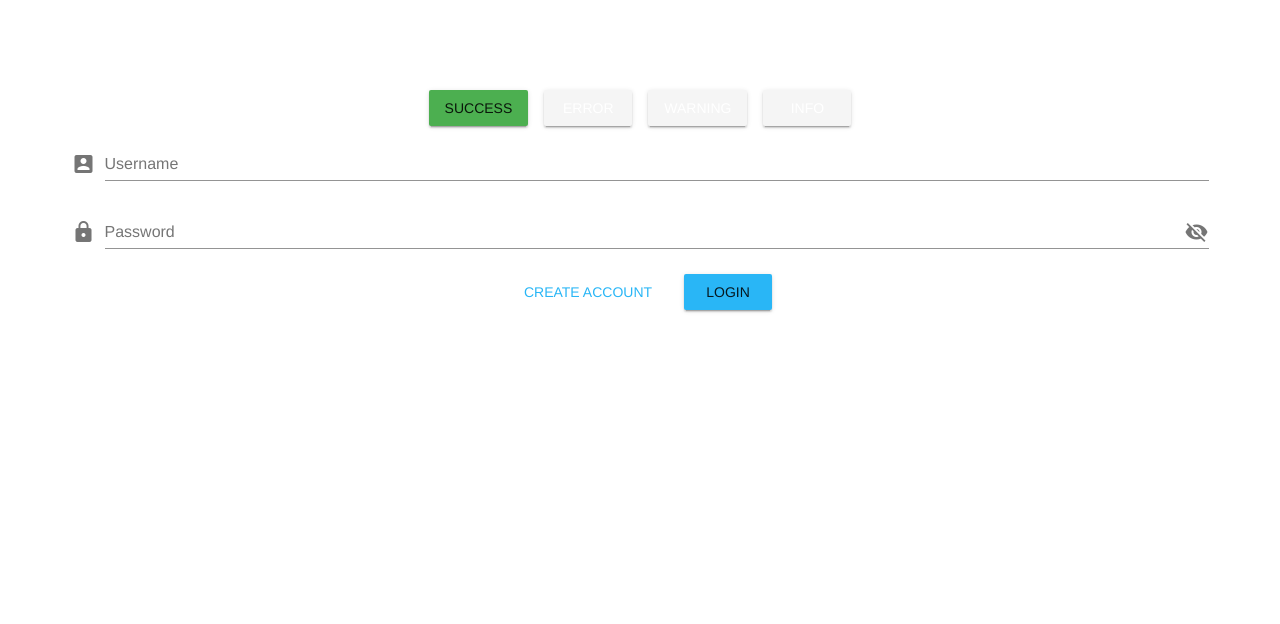
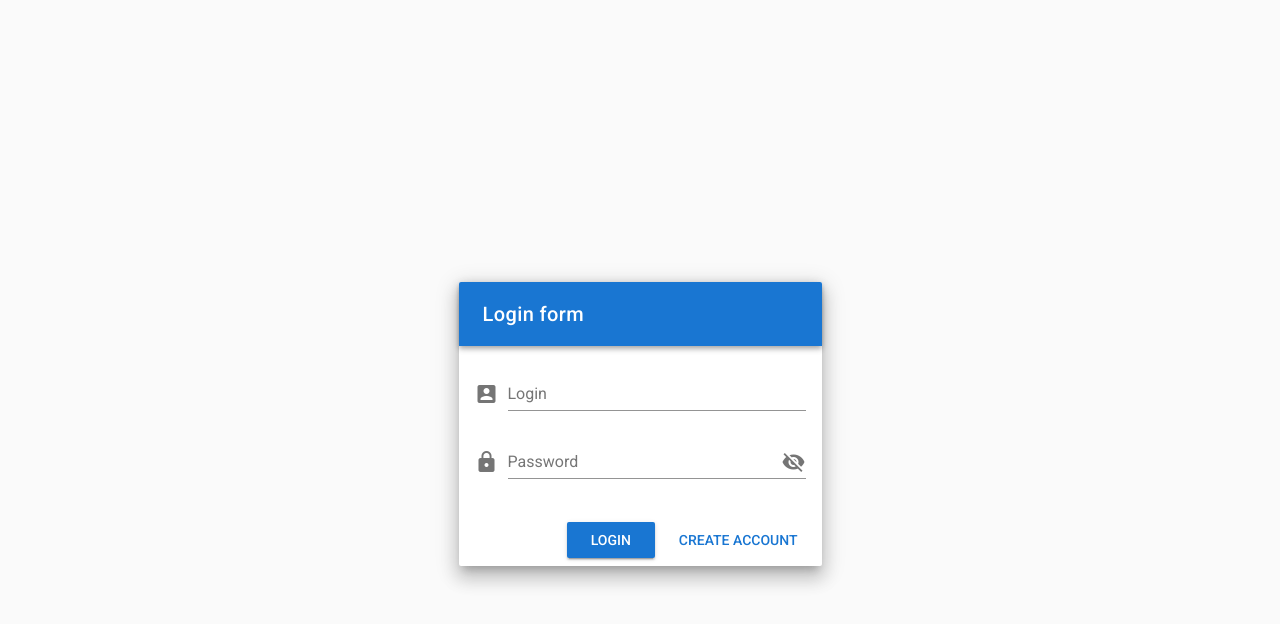
Before and after one commit to SairajAnvekar/attendance_management_app, a Vue app: page /#/login in a window 1280 px wide. Shown: the top 624 px of the page. Built offline with nearby package versions, Linux system fonts and the light colour scheme; what vue-cookie would draw is missing.

Commit message:
Modifications: integrated new ui for login,signup screen , added new layout for home screen and integrated listing for user attendance

```diff
--- a/config/index.js
+++ b/config/index.js
@@ -23,7 +23,7 @@ module.exports = {
     // Use Eslint Loader?
     // If true, your code will be linted during bundling and
     // linting errors and warnings will be shown in the console.
-    useEslint: true,
+    useEslint: false,
     // If true, eslint errors and warnings will also be shown in the error overlay
     // in the browser.
     showEslintErrorsInOverlay: false,
--- a/src/App.vue
+++ b/src/App.vue
@@ -1,8 +1,10 @@
 <template>
   <div id="app">
+    <v-app>
     <v-container>
      <router-view/>
     </v-container>
+  </v-app>
   </div>
 </template>
 
@@ -13,14 +15,7 @@ export default {
 </script>
 
 <style>
-#app {
-  font-family: 'Avenir', Helvetica, Arial, sans-serif;
-  -webkit-font-smoothing: antialiased;
-  -moz-osx-font-smoothing: grayscale;
-  text-align: center;
-  color: #2c3e50;
-  margin-top: 60px;
-}
+
 </style>
 <style lang="scss">
   @import "./assets/styles";
--- /dev/null
+++ b/src/components/Footer.vue
@@ -0,0 +1,25 @@
+<template>
+    <v-footer color="indigo" app>
+        <span class="white--text">&copy; 2017</span>
+    </v-footer>
+</template>
+      <script>
+      import Authentication from '@/components/pages/Authentication'
+      export default {
+        data () {
+          return {
+            search: '',
+            status: '',
+          }
+        },
+        methods: {
+          submitSignout () {
+            Authentication.signout(this, '/login')
+          }
+        }
+      }
+      </script>
+
+      <style lang="scss">
+        @import "./../assets/styles";
+      </style>
--- a/src/components/Header.vue
+++ b/src/components/Header.vue
@@ -1,12 +1,44 @@
+
 <template>
   <header class="l-header-container">
-    <v-layout row wrap>
-      <v-flex xs12 offset-md1 md1>
-        <v-btn block color="red lighten-1 white--text" @click.native="submitSignout()">Sign out</v-btn>
-      </v-flex>
-    </v-layout>
+      <v-navigation-drawer fixed v-model="drawer" app>
+      <v-list dense>
+        <v-list-tile @click="">
+          <v-list-tile-action>
+            <v-icon>home</v-icon>
+          </v-list-tile-action>
+          <v-list-tile-content>
+            <router-link to="/">
+              <v-list-tile-title>Home</v-list-tile-title>
+            </router-link>
+          </v-list-tile-content>
+        </v-list-tile>
+        <v-list-tile @click="">
+          <v-list-tile-action>
+            <v-icon>contact_mail</v-icon>
+          </v-list-tile-action>
+          <v-list-tile-content>
+              <router-link to="/summary">
+                <v-list-tile-title>Summary</v-list-tile-title>
+             </router-link>
+          </v-list-tile-content>
+        </v-list-tile>
+      </v-list>
+    </v-navigation-drawer>
+    <v-toolbar color="indigo" dark fixed app>
+        <v-toolbar-side-icon @click.stop="drawer = !drawer"></v-toolbar-side-icon>
+        <v-toolbar-title>Application</v-toolbar-title>
+        <v-flex xs2 offset-md7 md2>
+          <v-btn  color="blue" @click.native="submitSignout()">Sign out</v-btn>
+        </v-flex>
+      </v-toolbar>
   </header>
 </template>
+<!--v-layout row wrap>
+    <v-flex xs12 offset-md1 md1>
+      <v-btn block color="red lighten-1 white--text" @click.native="submitSignout()">Sign out</v-btn>
+    </v-flex>
+  </v-layout -->
 
 <script>
 import Authentication from '@/components/pages/Authentication'
--- a/src/components/Pages/Authentication/Authentication.vue
+++ b/src/components/Pages/Authentication/Authentication.vue
@@ -1,12 +1,86 @@
 <template>
-  <div class="l-auth-container">
+    <div id="app">
+        <v-app id="inspire">
+          <v-content>
+            <v-container fluid fill-height>
+              <v-layout align-center justify-center>
+                <v-flex xs12 sm8 md4>
+                  <v-card class="elevation-12" v-if="signUpVisible == false">
+                    <v-toolbar dark color="primary">
+                      <v-toolbar-title>Login form</v-toolbar-title>
+                      <v-spacer></v-spacer>
+                    </v-toolbar>
+                    <v-card-text>
+                      <v-form v-model="validLogin">
+                        <v-text-field
+                        v-model="credentials.username"
+                        prepend-icon="account_box"
+                        :rules="rules"
+                        required
+                        required name="login" label="Login" type="text"></v-text-field>
+                        <v-text-field prepend-icon="lock"
+                         v-model="credentials.password"
+                        :rules="rules"
+                        :append-icon="loginPasswordVisible ? 'visibility' : 'visibility_off'"
+                        :append-icon-cb="() => (loginPasswordVisible = !loginPasswordVisible)"
+                        :type="loginPasswordVisible ? 'text' : 'password'"
+                        required
+                         name="password" label="Password" id="password" type="password"></v-text-field>
+                      </v-form>
+                    </v-card-text>
+                    <v-card-actions>
+                      <v-spacer></v-spacer>
+                      <v-btn color="primary" @click.native="submitAuthentication()">Login</v-btn>
+                      <v-btn flat color="primary" @click.native="signUpVisible=true">Create account</v-btn>
+                    </v-card-actions>
+                  </v-card>
 
-      <div>
-    <v-btn color="green">Success</v-btn>
-    <v-btn color="error">Error</v-btn>
-    <v-btn color="warning">Warning</v-btn>
-    <v-btn color="info">Info</v-btn>
-  </div>
+                    <v-card class="elevation-12" v-if="signUpVisible">
+                      <v-toolbar dark color="primary">
+                        <v-toolbar-title>Sign Up form</v-toolbar-title>
+                        <v-spacer></v-spacer>
+                      </v-toolbar>
+                      <v-card-text>
+                        <v-form v-model="validSignUp">
+                          <v-text-field label="Username"
+                          v-model="newUser.username"
+                          prepend-icon="account_box"
+                          :rules="rules"
+                          required>
+                          </v-text-field>
+
+                          <v-text-field label="Employe ID"
+                          v-model="newUser.emp_id"
+                          prepend-icon="account_box"
+                          :rules="rules"
+                          required>
+                          </v-text-field>
+
+                          <v-text-field label="Password"
+                          v-model="newUser.password"
+                          prepend-icon="lock"
+                          :rules="rules"
+                          :append-icon="signUpPasswordVisible ? 'visibility' : 'visibility_off'"
+                          :append-icon-cb="() => (signUpPasswordVisible = !signUpPasswordVisible)"
+                          :type="signUpPasswordVisible ? 'text' : 'password'"
+                          required>
+                          </v-text-field>
+                        </v-form>
+                      </v-card-text>
+                      <v-card-actions>
+                          <v-spacer></v-spacer>
+                          <v-btn color="primary" @click.native="signUpVisible=false">Login</v-btn>
+                          <v-btn block color="primary" @click.native="submitSignUp()">Sign Up</v-btn>
+                        </v-card-actions>
+                    </v-card>
+                </v-flex>
+              </v-layout>
+            </v-container>
+          </v-content>
+        </v-app>
+      </div>
+
+  <!--div class="l-auth-container">
     <div class="l-auth">
       <v-form v-model="validLogin">
         <v-text-field label="Username"
@@ -71,7 +145,7 @@
                 v-model="snackbar">
       {{ message }}
     </v-snackbar>
-  </div>
+  </div !-->
 </template>
 <script>
 import Authentication from '@/components/pages/Authentication'
@@ -94,8 +168,12 @@ export default {
         password: '',
         emp_id: ''
       },
-      message: ''
+      message: '',
+      drawer: null
     }
+  },
+  props: {
+        source: String
   },
   methods: {
     submitAuthentication () {
--- a/src/components/Pages/Home.vue
+++ b/src/components/Pages/Home.vue
@@ -1,15 +1,17 @@
 <template>
+  <v-content>
+    <v-container fluid fill-height>
+   <v-layout>
+      <app-header></app-header>
   <div>
-    <app-header></app-header>
-    <h3>Hi! this is our App's Home</h3>
-    <ul>
-      <li v-if="attendances != null" v-for="attendance in attendances">
-        {{ attendance.emp_id }}
-      </li>
+    <h3>Welcome to Attendance Management</h3>
     </ul>
-
     <v-btn  v-on:click="markAttendance" color="green lighten-1 white--text" :disabled="validated == 1" >Mark Attendance</v-btn>
   </div>
+  <app-footer></app-footer>
+</v-layout>
+</v-container>
+</v-content>
 </template>
 <script>
 import Axios from 'axios'
@@ -20,6 +22,7 @@ export default {
   data () {
     return {
       validated : 0,
+      loginPage : false,
       attendances: []
     }
   },
--- /dev/null
+++ b/src/components/Pages/Summary.vue
@@ -0,0 +1,91 @@
+<template>
+        <v-content>
+            <v-container fluid fill-height>
+                <v-layout>
+                        <app-header></app-header>
+                    <div>
+                        <h3>Your Attendance Summary</h3>
+                        <v-data-table
+                        :headers="headers"
+                        :items="attendanceList"
+                        :pagination.sync="pagination"
+                        item-key="name"
+                        class="elevation-1">
+                        <template slot="items" slot-scope="props">
+                        <td>{{ props.item.emp_id }}</td>
+                        <td class="text-xs-right">{{ props.item.date }}</td>
+                        <td class="text-xs-right">{{ props.item.in_time }}</td>
+                        <td class="text-xs-right">{{ props.item.out_time }}</td>
+                        </template>
+                        </v-data-table>
+                    </div>
+                    <app-footer></app-footer>
+                </v-layout>
+            </v-container>
+        </v-content>
+</template>
+<script>
+    import Axios from 'axios'
+    import moment from 'moment'
+    import Authentication from '@/components/pages/Authentication'
+    const apiURL = 'http://localhost:3001'// 'https://focus-budget-manager-api.herokuapp.com'
+    export default {
+        data () {
+        return {
+            validated : 0,
+            attendanceList: [],
+            loginPage : false,
+            attendances : [],
+            pagination: {
+                sortBy: 'date'
+            },
+            headers: [
+                {
+                    text: 'EmpId',
+                    align: 'left',
+                    sortable: false,
+                    value: 'name'
+                },
+                { text: 'Date', value: 'Date' },
+                { text: 'In Time', value: 'inTime' },
+                { text: 'Out Time', value: 'outTIme' }
+                ]
+        }
+        },
+        mounted () {
+        this.getAllAttendance()
+        },
+        methods: {
+        getAllUsers (context) {
+            Axios.get(`${apiURL}/api/v1/attendance`, {
+            headers: {
+                'Authorization': Authentication.getAuthenticationHeader(this)
+            }
+            }).then(({data}) => (this.attendances = data))
+        },
+        getAllAttendance (context) {
+        Axios.get(`${apiURL}/api/v1/attendance/employe`, {
+            headers: {
+            'Authorization': Authentication.getAuthenticationHeader(this)
+            },
+            params: {
+                emp_id: this.$cookie.get('emp_id'),
+            }
+        }).then(({data}) => (this.attendanceList = data))
+        },
+        toggleAll () {
+        if (this.selected.length) this.selected = []
+        else this.selected = this.items.slice()
+      },
+      changeSort (column) {
+        if (this.pagination.sortBy === column) {
+          this.pagination.descending = !this.pagination.descending
+        } else {
+          this.pagination.sortBy = column
+          this.pagination.descending = false
+        }
+      }
+
+        }
+    }
+</script>
--- a/src/router/index.js
+++ b/src/router/index.js
@@ -4,12 +4,15 @@ import * as Auth from '@/components/pages/Authentication'
 // Pages
 import Authentication from '@/components/pages/Authentication/Authentication'
 import Home from '@/components/pages/Home'
+import Summary from '@/components/pages/Summary'
 
 // Global components
 import Header from '@/components/Header'
+import Footer from '@/components/Footer'
 
 // Register components
 Vue.component('app-header', Header)
+Vue.component('app-footer', Footer)
 
 Vue.use(Router)
 
@@ -20,7 +23,8 @@ const router = new Router({
       name: 'Home',
       components: {
         default: Home,
-        header: Header
+        header: Header,
+        foter:Footer
       },
       meta: {
         requiredAuth: true
@@ -30,7 +34,19 @@ const router = new Router({
       path: '/login',
       name: 'Authentication',
       component: Authentication
-    }
+    },
+    {
+      path: '/summary',
+      name: 'Summary',
+      components: {
+        default: Summary,
+        header: Header,
+        foter:Footer
+      },
+      meta: {
+        requiredAuth: true
+      }
+    },
   ]
 })
 
```
